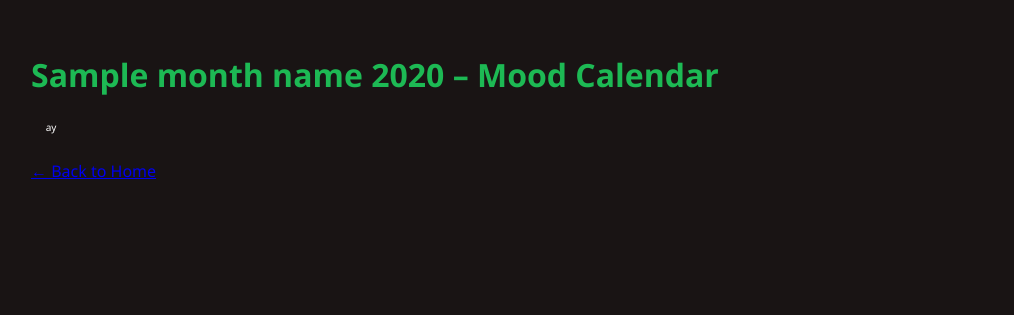
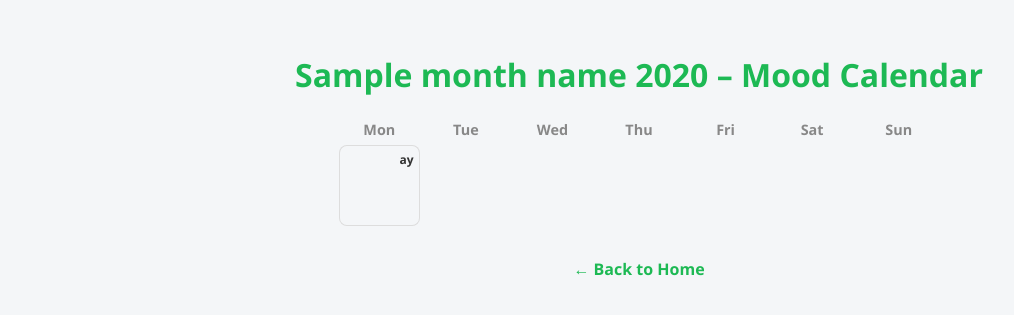
Before and after one commit to LanceColorina/MOOD-TILES, a Flask app: template templates/monthly.html in a window 1280 px wide. Shown: the top 315 px of the page, without its empty margins (1-1015 px from the left). Run offline with Flask 3, Linux system fonts and the light colour scheme; the template is opened without the code that fills it: most values are stand-ins (such as "Sample title", 1, 10 or a date in 2020).

Commit message:
fixed coloring issue

```diff
--- a/static/style.css
+++ b/static/style.css
@@ -1,81 +1,102 @@
 body {
   font-family: 'Segoe UI', sans-serif;
-  background-color: #191414;
-  color: #fff;
+  background-color: #f4f6f8; /* soft light gray */
+  color: #333;
   margin: 0;
   padding: 2rem;
 }
 
 h1 {
-  color: #1DB954;
+  color: #1db954;
   font-size: 2rem;
-  margin-bottom: 1rem;
+  text-align: center;
+  margin-bottom: 1.5rem;
 }
 
-ul {
-  list-style-type: none;
-  padding: 0;
+.calendar {
+  display: grid;
+  grid-template-columns: repeat(7, 1fr);
+  gap: 6px;
+  max-width: 600px;
+  margin: 0 auto;
 }
 
-li {
-  background-color: #282828;
-  margin-bottom: 0.75rem;
-  padding: 1rem;
-  border-radius: 8px;
-  transition: background 0.3s;
+.weekday-label {
+  text-align: center;
+  font-size: 0.9rem;
+  font-weight: 600;
+  color: #888;
 }
 
-li:hover {
-  background-color: #333;
+.day-cell {
+  width: 100%;
+  padding-top: 100%;
+  position: relative;
+  border-radius: 8px;
+  box-shadow: inset 0 0 0 1px #ddd;
+  cursor: pointer;
+  transition: transform 0.2s ease;
 }
 
-.played-at {
-  font-size: 0.85rem;
-  color: #b3b3b3;
+.day-cell:hover {
+  transform: scale(1.05);
+  z-index: 2;
 }
 
-a.login-btn {
-  display: inline-block;
-  margin-top: 1rem;
-  padding: 0.75rem 1.5rem;
-  background-color: #1DB954;
-  color: #fff;
-  text-decoration: none;
-  border-radius: 30px;
-  font-weight: bold;
-  transition: background 0.3s ease;
+.day-cell::after {
+  content: attr(data-tooltip);
+  position: absolute;
+  display: none;
+  background-color: #fff;
+  color: #333;
+  padding: 6px 10px;
+  font-size: 0.75rem;
+  border: 1px solid #ccc;
+  border-radius: 4px;
+  top: 110%;
+  left: 50%;
+  transform: translateX(-50%);
+  white-space: nowrap;
+  box-shadow: 0 2px 6px rgba(0, 0, 0, 0.1);
 }
 
-a.login-btn:hover {
-  background-color: #1ed760;
+.day-cell:hover::after {
+  display: block;
 }
 
-.grid {
-  display: grid;
-  grid-template-columns: repeat(7, 20px);
-  gap: 4px;
-  margin-top: 20px;
+.day-number {
+  position: absolute;
+  top: 6px;
+  right: 6px;
+  font-size: 0.75rem;
+  font-weight: bold;
+  color: #333;
 }
 
-.cell {
-  width: 20px;
-  height: 20px;
-  border-radius: 3px;
-  cursor: pointer;
+/* Pastel mood colors */
+.Happy    { background-color: #fff9c4; } /* light yellow */
+.Sad      { background-color: #bbdefb; } /* light blue */
+.Relaxed  { background-color: #c8e6c9; } /* light green */
+.Energetic{ background-color: #ffcdd2; } /* light red */
+.Neutral  { background-color: #e0e0e0; } /* light gray */
+.Unknown  { background-color: #eeeeee; } /* very light gray */
+
+a {
+  display: block;
+  text-align: center;
+  margin-top: 2rem;
+  color: #1db954;
+  font-weight: bold;
+  text-decoration: none;
 }
 
-.Happy { background-color: #ffeb3b; }       /* yellow */
-.Sad { background-color: #2196f3; }         /* blue */
-.Relaxed { background-color: #4caf50; }     /* green */
-.Energetic { background-color: #f44336; }   /* red */
-.Neutral { background-color: #9e9e9e; }     /* gray */
-.Unknown { background-color: #e0e0e0; }     /* light gray */
+a:hover {
+  color: #169d48;
+}
 
-.tooltip {
-  position: absolute;
-  background-color: white;
-  padding: 4px 8px;
-  border: 1px solid #ccc;
-  font-size: 12px;
-  display: none;
+@media (max-width: 500px) {
+  .calendar {
+    max-width: 100%;
+    gap: 4px;
+  }
 }
--- a/templates/monthly.html
+++ b/templates/monthly.html
@@ -4,56 +4,30 @@
   <meta charset="UTF-8">
   <title>Mood Calendar – {{ month_name }} {{ year }}</title>
   <link rel="stylesheet" href="{{ url_for('static', filename='style.css') }}">
-  <style>
-    .calendar {
-      display: grid;
-      grid-template-columns: repeat(7, 1fr);
-      gap: 4px;
-      margin-top: 20px;
-    }
-
-    .day-cell {
-      width: 40px;
-      height: 40px;
-      border-radius: 4px;
-      font-size: 10px;
-      text-align: center;
-      padding-top: 4px;
-      position: relative;
-    }
-
-    .day-cell:hover::after {
-      content: attr(data-tooltip);
-      position: absolute;
-      background: #fff;
-      border: 1px solid #ccc;
-      padding: 2px 6px;
-      font-size: 10px;
-      z-index: 2;
-      top: 100%;
-      left: 50%;
-      transform: translateX(-50%);
-    }
-  </style>
 </head>
 <body>
   <h1>{{ month_name }} {{ year }} – Mood Calendar</h1>
+
   <div class="calendar">
+    {# Weekday labels #}
+    {% for day in ['Mon', 'Tue', 'Wed', 'Thu', 'Fri', 'Sat', 'Sun'] %}
+      <div class="weekday-label">{{ day }}</div>
+    {% endfor %}
+
+    {# First day alignment padding #}
     {% set first_day = mood_grid[0]['day'] %}
     {% set start_weekday = datetime.strptime(first_day, "%Y-%m-%d").weekday() %}
-
-    {# Add empty cells before the first day if needed (to align weekday) #}
     {% for _ in range(start_weekday) %}
       <div></div>
     {% endfor %}
 
-    {# Now display each day as a mood cell #}
+    {# Mood squares #}
     {% for entry in mood_grid %}
       <div class="day-cell {{ entry.mood.split(' ')[0] }}" data-tooltip="{{ entry.day }} – {{ entry.mood }}">
-        {{ entry.day[-2:] }}
+        <div class="day-number">{{ entry.day[-2:] }}</div>
       </div>
     {% endfor %}
   </div>
+
   <a href="/">← Back to Home</a>
 </body>
-</html>
```
